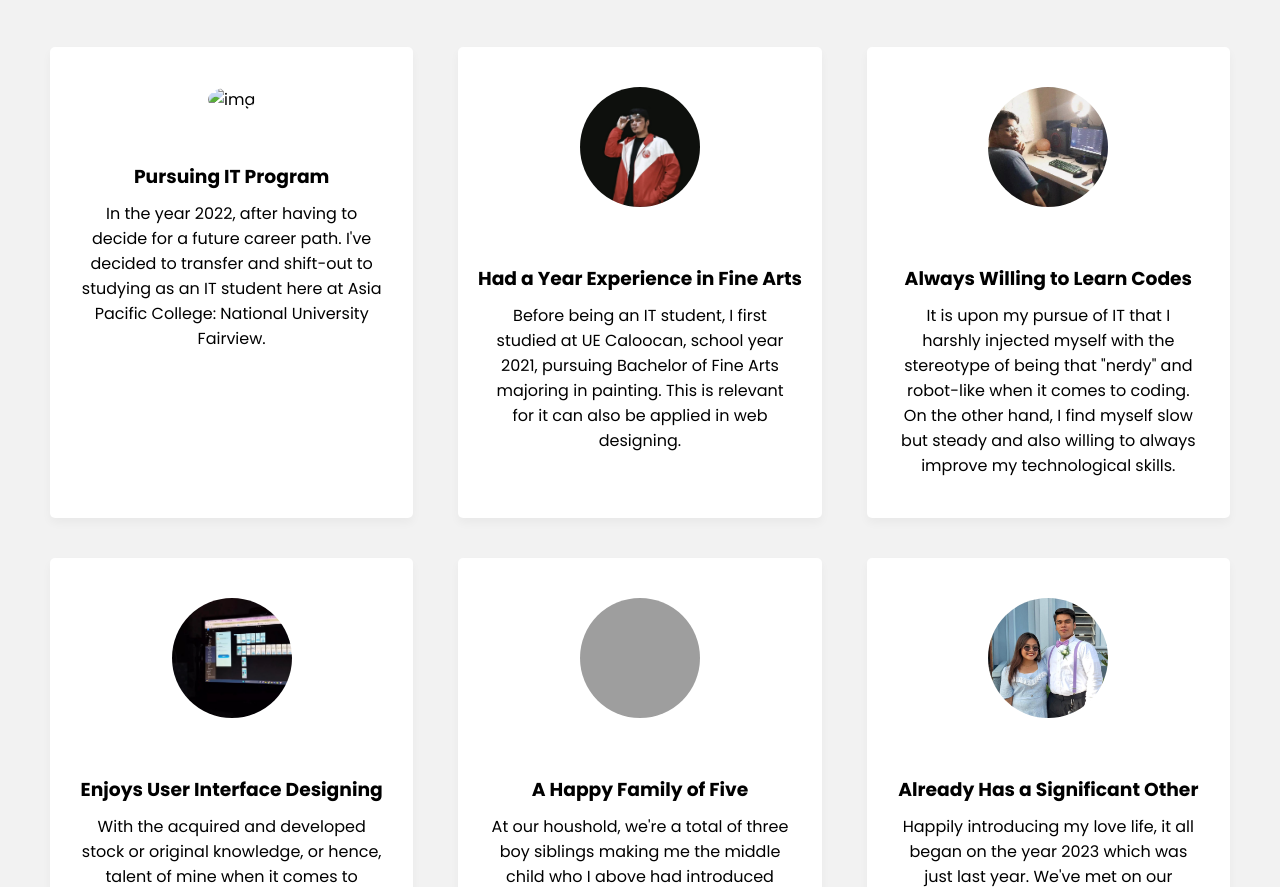
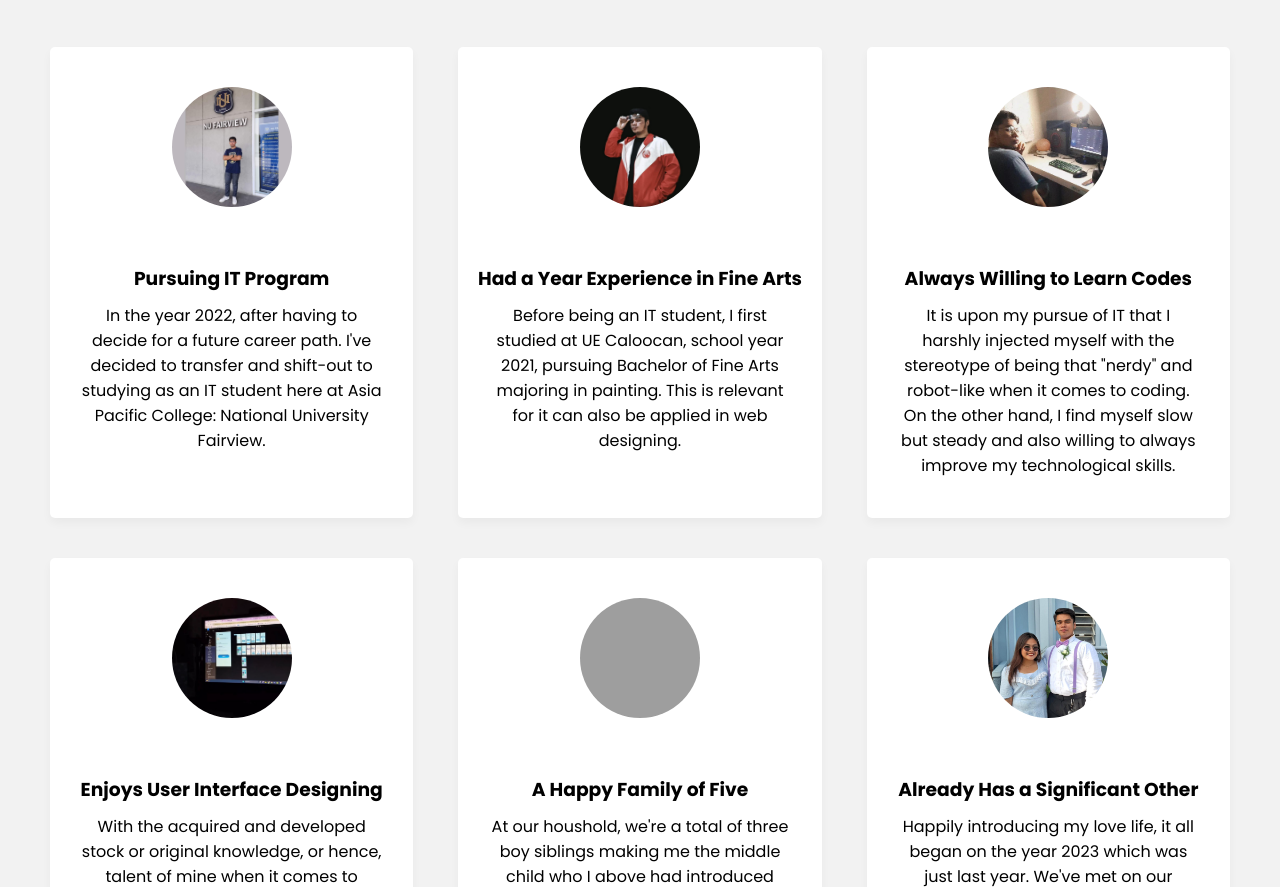
Before and after one commit to ibanibanban/DUMALO_WEBPROG_MIDTERM-S, a plain HTML site: page index.html in a window 1280 px wide. Shown: the part 956-1843 px from the top of the page. Drawn offline with Linux system fonts and the light colour scheme; grey boxes are pictures that could not be loaded.

Commit message:
Update index.html

```diff
--- a/index.html
+++ b/index.html
@@ -58,7 +58,7 @@
       <p>Introductory and Basic Backgrounds</p>
       <ul class="cards">
         <li class="card">
-          <img src="images/it.jpg" alt="img">
+          <img src="images/it.png" alt="img">
           <h3>Pursuing IT Program</h3>
           <p>In the year 2022, after having to decide for a future career path. I've decided to transfer and shift-out to studying as an IT student here at Asia Pacific College: National University Fairview.</p>
         </li>
```
